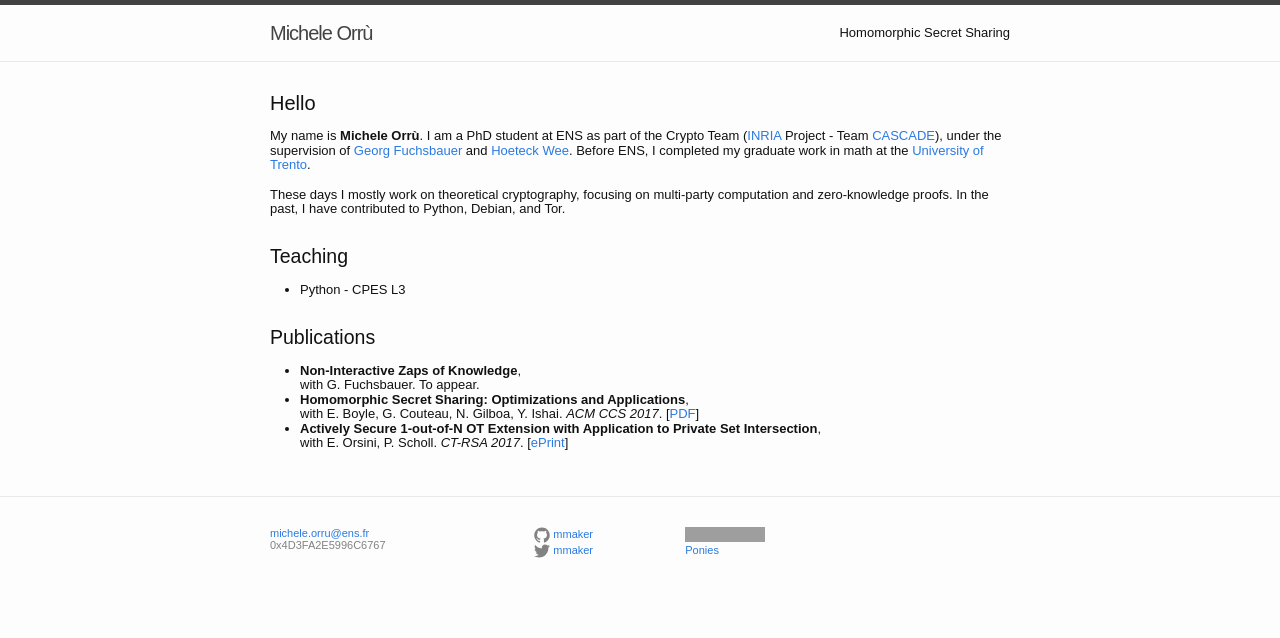
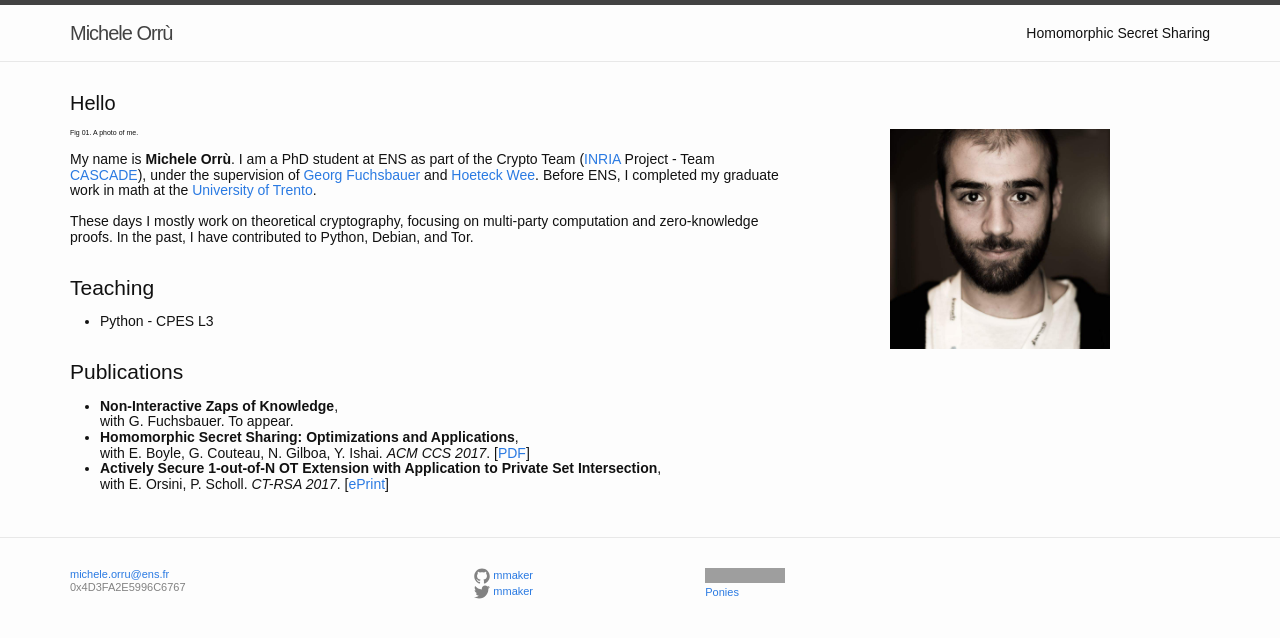
Before and after one commit to mmaker/mmaker.github.io, a Jekyll site: the page built from index.html, in a window 1280 px wide. Shown: the top 638 px of the page. Built offline with Jekyll 4.4.1, drawn with Linux system fonts in a browser that asks for light colours; grey boxes are pictures that could not be loaded.

Commit message:
Add pic.

```diff
--- a/css/main.scss
+++ b/css/main.scss
@@ -7,7 +7,7 @@
 
 // Our variables
 $base-font-family: sans-serif;
-$base-font-size:   13px;
+$base-font-size:   14px;
 $base-font-weight: 400;
 $small-font-size:  $base-font-size * 0.5;
 $base-line-height: 1.115;
@@ -23,7 +23,7 @@ $grey-color-light: lighten($grey-color, 40%);
 $grey-color-dark:  darken($grey-color, 25%);
 
 // Width of the content area
-$content-width:    800px;
+$content-width:    1200px;
 
 $on-palm:          600px;
 $on-laptop:        1024px;
--- a/index.html
+++ b/index.html
@@ -7,6 +7,10 @@ layout: default
 
   <h1 class="page-heading">Hello</h1>
 
+  <figure>
+    <img src="pic.jpg" align="right" hspace="100px" width="220px">
+    <figcaption> Fig 01. A photo of me. </figcaption>
+  </figure>
   <p>
     My name is <b>Michele Orrù</b>. I am a PhD student at ENS as part of the
     Crypto Team (<a href="https://inria.fr/en">INRIA</a> Project -
```
Also changed, not shown: pic.jpg (added).
